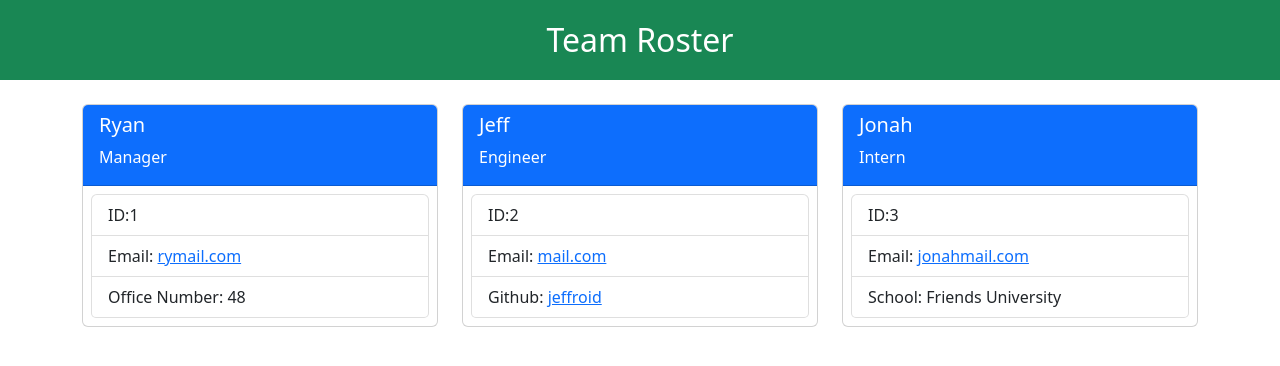
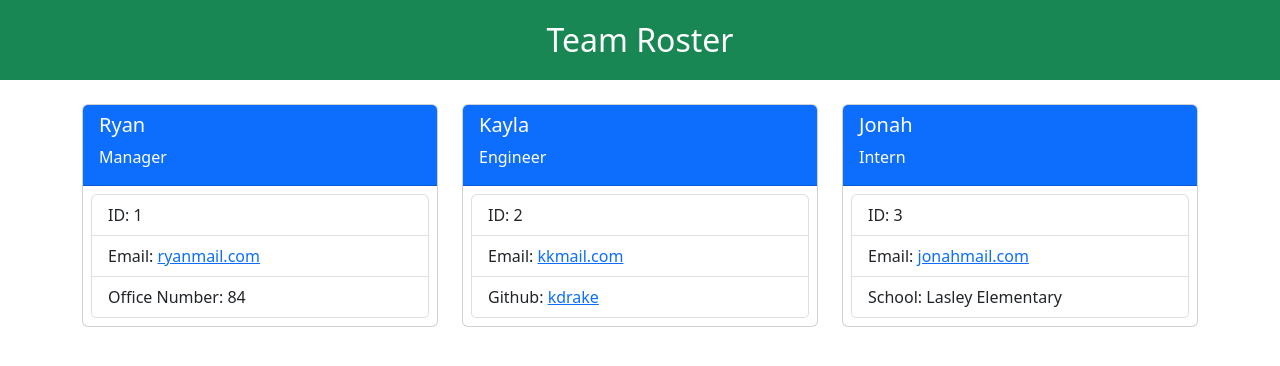
Before and after one commit to larsonrj/teamGenerator, a website: page render/index.html in a window 1280 px wide. Drawn offline with nearby package versions, Linux system fonts and the light colour scheme.

```diff
--- a/render/index.html
+++ b/render/index.html
@@ -24,19 +24,19 @@
               <h5 class="card-title mb-2">Ryan</h5>
               <p class="card-subtitle mt-2 mb-2">Manager</p>
             </div>
-            <ul class="m-2 list-group"><li class="list-group-item">ID:1</li>
-            <li class="list-group-item">Email:  <a href="mailto:rymail.com">rymail.com</a></li>
-          <li class="list-group-item">Office Number:  48</li></ul>
+            <ul class="m-2 list-group"><li class="list-group-item">ID:  1</li>
+            <li class="list-group-item">Email:  <a href="mailto:ryanmail.com">ryanmail.com</a></li>
+          <li class="list-group-item">Office Number:  84</li></ul>
           </div>
         </div><div class="col-4">
           <div class="card">
             <div class="card-header bg-primary text-white">
-              <h5 class="card-title mb-2">Jeff</h5>
+              <h5 class="card-title mb-2">Kayla</h5>
               <p class="card-subtitle mt-2 mb-2">Engineer</p>
             </div>
-            <ul class="m-2 list-group"><li class="list-group-item">ID:2</li>
-            <li class="list-group-item">Email:  <a href="mailto:mail.com">mail.com</a></li>
-          <li class="list-group-item">Github: <a href="https://github.com/jeffroid">jeffroid</a></li></ul>
+            <ul class="m-2 list-group"><li class="list-group-item">ID:  2</li>
+            <li class="list-group-item">Email:  <a href="mailto:kkmail.com">kkmail.com</a></li>
+          <li class="list-group-item">Github: <a href="https://github.com/kdrake">kdrake</a></li></ul>
           </div>
         </div><div class="col-4">
           <div class="card">
@@ -44,9 +44,9 @@
               <h5 class="card-title mb-2">Jonah</h5>
               <p class="card-subtitle mt-2 mb-2">Intern</p>
             </div>
-            <ul class="m-2 list-group"><li class="list-group-item">ID:3</li>
+            <ul class="m-2 list-group"><li class="list-group-item">ID:  3</li>
             <li class="list-group-item">Email:  <a href="mailto:jonahmail.com">jonahmail.com</a></li>
-          <li class="list-group-item">School:  Friends University</li></ul>
+          <li class="list-group-item">School:  Lasley Elementary</li></ul>
           </div>
         </div>
       </div>
```
Also changed, not shown: index.js (+8 -0 lines), tests/Employee.test.js (+1 -0 lines), tests/Engineer.test.js (+1 -0 lines), tests/Intern.test.js (+1 -0 lines), tests/Manager.test.js (+1 -0 lines).
